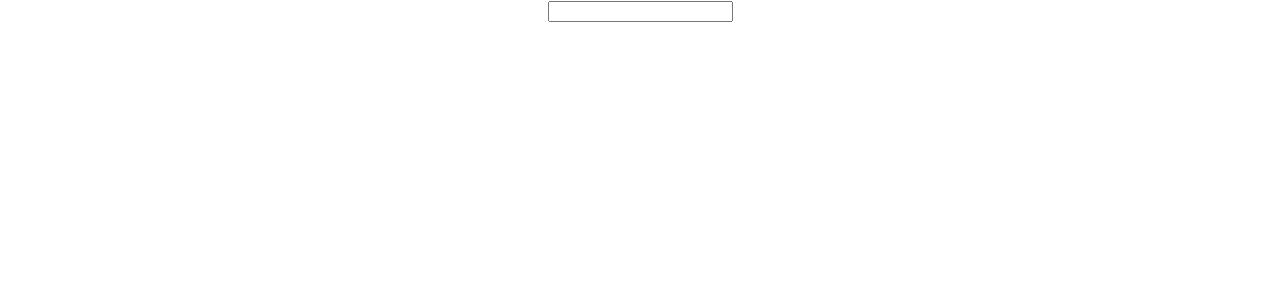
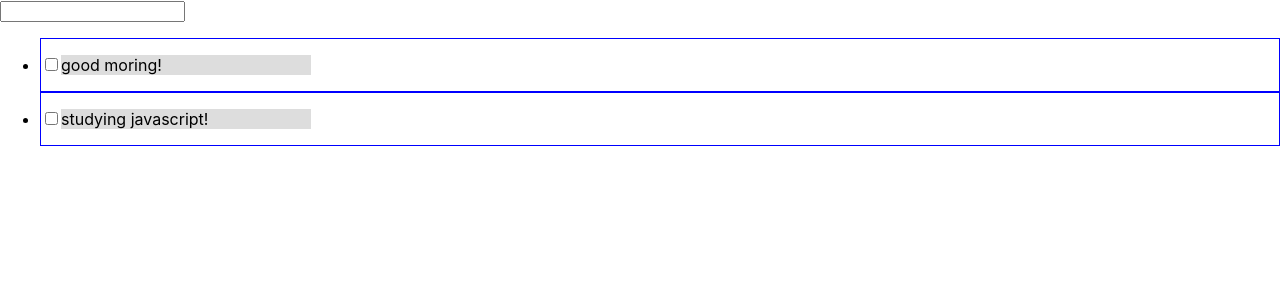
Before and after one commit to sarah1446/todo-list, a React (Create React App) app: page / in a window 1280 px wide. Shown: the top 300 px of the page. Built offline with nearby package versions, Linux system fonts and the light colour scheme.

Commit message:
삭제, input autoFocus, blur처리

```diff
--- a/src/App.css
+++ b/src/App.css
@@ -1,5 +1,5 @@
 .App {
-  text-align: center;
+  /* text-align: center; */
 }
 
 .App-logo {
@@ -36,3 +36,22 @@
     transform: rotate(360deg);
   }
 }
+
+
+.todo-list {
+    border: 1px solid blue;
+}
+.todo-list p {
+    background-color:#ddd;
+    display: inline-block;
+    width: 250px;
+}
+.todo-list input[type="text"] {
+    /* width: 100%; */
+}
+.deleteBtn {
+    display: none
+}
+.todo-list:hover .deleteBtn{
+    display: inline-block;
+}
--- a/src/App.js
+++ b/src/App.js
@@ -9,21 +9,30 @@ class App extends React.Component {
         super(props);
         this.state = {
             todos : [
-
+                {
+                    text: 'good moring!',
+                    id: 6783
+                },
+                {
+                    text: 'studying javascript!',
+                    id: 10
+                }
             ]
         }
     }
 
     addTodo = ( todo ) => {
-        const newTodo = this.state.todos;
-        newTodo.push({
-            text: todo, //todoText일땐 안됨
-            id: uuidv4(),
-        });
+        // const newTodo = this.state.todos.slice();
+        // newTodo.push({
+        //     text: todo, //todoText일땐 안됨
+        //     id: uuidv4(),
+        // });
         this.setState({
-            todos: [...newTodo],
+            todos: [
+                ...this.state.todos,
+                {text:todo, id:uuidv4()}
+            ],
         })
-        // console.log(this.state)
     }
     //render에선 this.addTodo로 해야함.. 클래스에서 this...란?
 
@@ -36,12 +45,19 @@ class App extends React.Component {
                 todos[i].text = updatedTodo.text;
             }
         }
-
         this.setState({
             todos: [...todos]
         })
     }
 
+    deleteTodo = (deleteTodo) => {
+        //console.log(id)
+        const todos = this.state.todos.slice();
+
+        this.setState({
+            todos: todos.filter(list => list !== deleteTodo)
+        })
+    }
 
 
     render() {
@@ -51,6 +67,7 @@ class App extends React.Component {
                 <ListWrap
                     todos={this.state.todos}
                     updatingTodo={this.updatingTodo}
+                    deleteTodo={this.deleteTodo}
                 ></ListWrap>
             </div>
         )
--- a/src/components/Contents/List.js
+++ b/src/components/Contents/List.js
@@ -4,21 +4,20 @@ class List extends React.Component {
     constructor(props) {
         super(props);
         this.state = {
-            updatingMode: false
+            updatingMode: false,
         }
     }
 
     updatingMode = e => {
-        this.setState({
+        this.setState({ // input나오게 함
             updatingMode: true
         })
-        // console.log('zz');
+        e.target.focus();
     }
 
     updatingContent = e => {
-        console.log(9);
-        if(e.key === 'Enter') {
-            console.log(11111);
+
+        if(e.key === 'Enter' ) {
             this.props.updatingTodo({
                 ...this.props.list,
                 text: e.target.value
@@ -26,25 +25,49 @@ class List extends React.Component {
             this.setState({
                 updatingMode: false
             })
-            // 클릭시 닫히게 하는건?
         }
     }
+
+    hideInput = () => {
+        this.setState({
+            updatingMode: false,
+        })
+    }
+
+    deleteTodo = e => {
+        this.props.deleteTodo( this.props.list)
+    }
+
 
 
     render() {
         const { text, id } = this.props.list;
         return(
 
-            <li onDoubleClick={this.updatingMode}>
+            <li className="todo-list"
+                onDoubleClick={this.updatingMode}
+                onMouseOver={this.listHover}
+                onMouseOut={this.listHoverOut}
+            >
+                <input type="checkbox" className="toggle"/>
                 {
                     this.state.updatingMode === true ?
                         <input type="text"
+                            className="todo-input"
                             defaultValue={text}
                             onKeyDown={this.updatingContent}
+                            onBlur={this.hideInput}
+                            autoFocus
                         />
                     :
-                        <p>{text}</p>
+                        <p>
+                            {text}
+                        </p>
                 }
+                <span
+                className="deleteBtn"
+                onClick={this.deleteTodo}
+                >x</span>
             </li>
         )
     }
--- a/src/components/Contents/ListWrap.js
+++ b/src/components/Contents/ListWrap.js
@@ -22,6 +22,7 @@ class ListWrap extends React.Component {
                                     key={key}
                                     list={list}
                                     updatingTodo={this.props.updatingTodo}
+                                    deleteTodo={this.props.deleteTodo}
                                 ></List>
                             )
                         })
```
